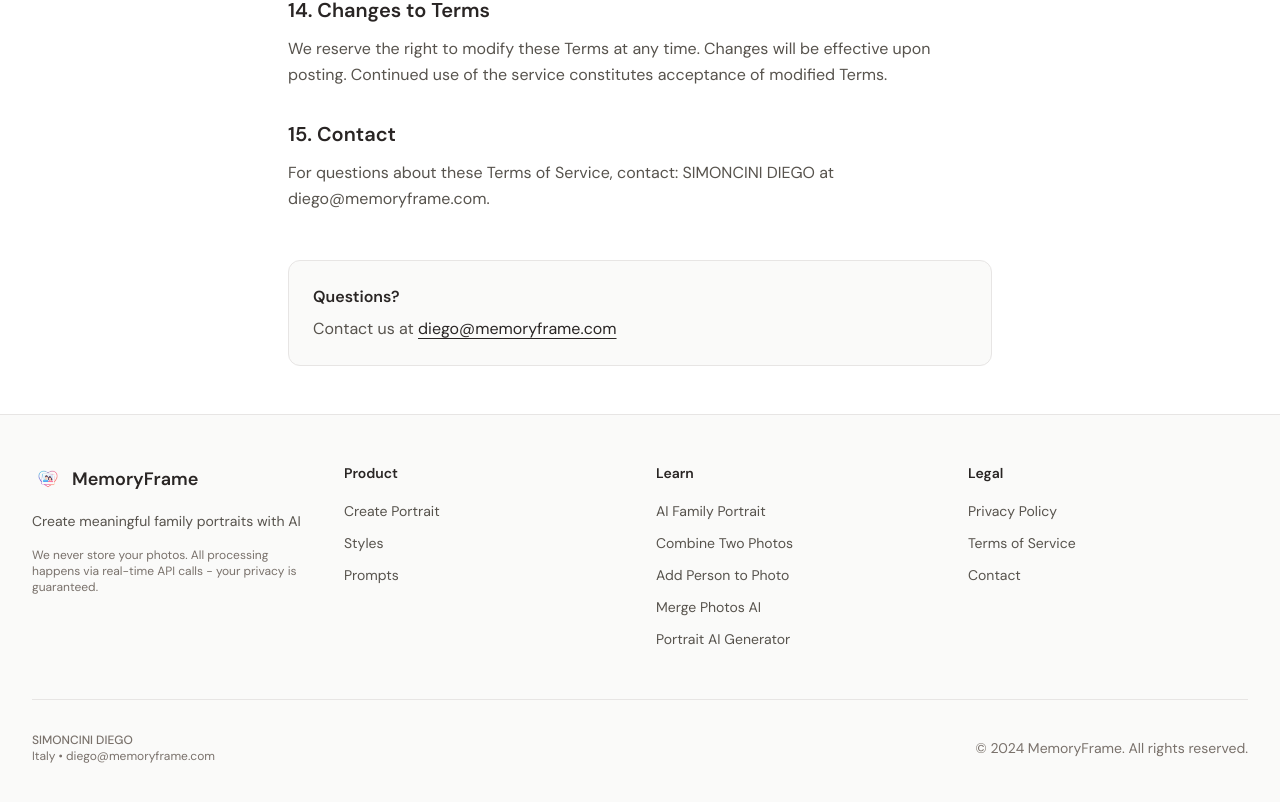
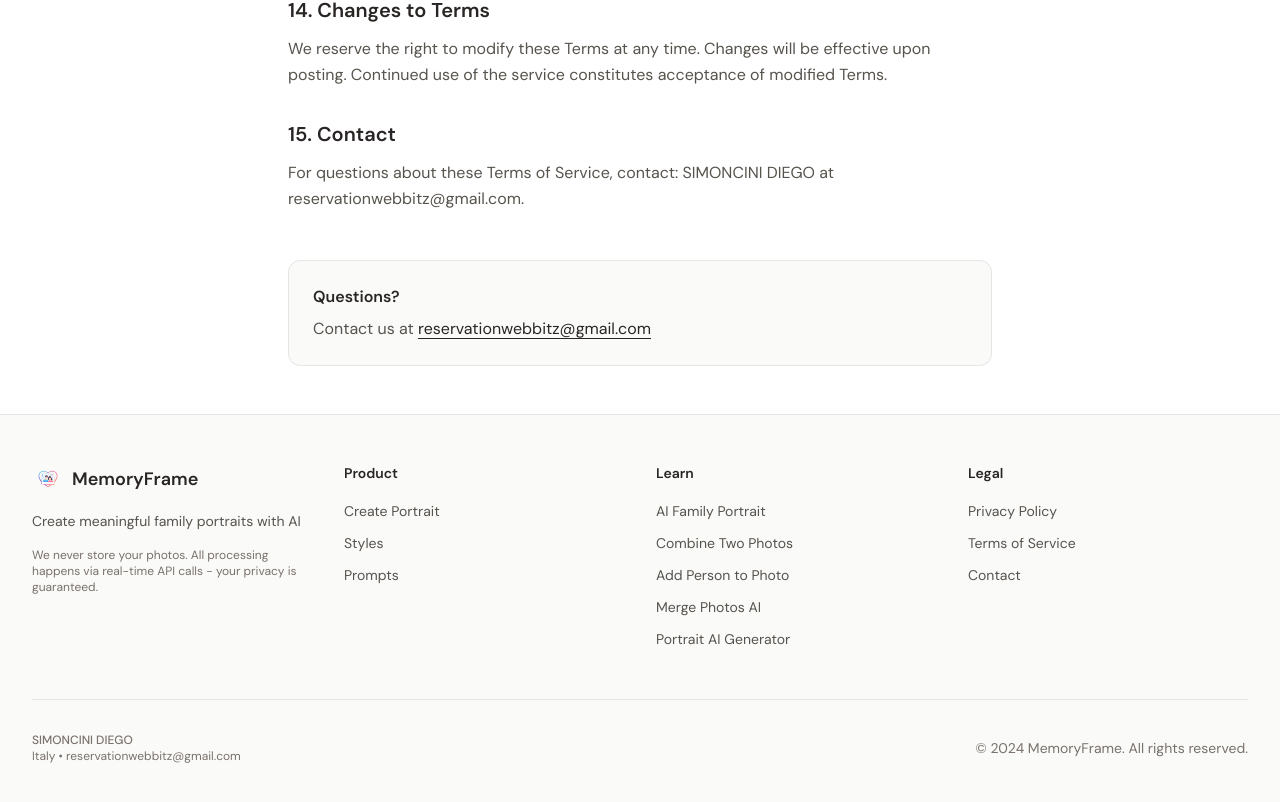
Before and after one commit to simoncinid/memoryframe, a Next.js app: page /terms in a window 1280 px wide. Shown: the part 2118-2920 px from the top of the page. Built offline with nearby package versions, Linux system fonts and the light colour scheme; no server answers.

Commit message:
Update contact email to reservationwebbitz@gmail.com

```diff
--- a/src/content/copy.ts
+++ b/src/content/copy.ts
@@ -464,7 +464,7 @@
     owner: {
       name: "SIMONCINI DIEGO",
       address: "Italy",
-      email: "diego@memoryframe.com",
+      email: "reservationwebbitz@gmail.com",
     },
     privacy: {
       title: "Privacy Policy",
@@ -472,7 +472,7 @@
       sections: [
         {
           title: "1. Data Controller",
-          content: "The Data Controller is SIMONCINI DIEGO, contactable at diego@memoryframe.com. This Privacy Policy explains how we handle your data when you use MemoryFrame.",
+          content: "The Data Controller is SIMONCINI DIEGO, contactable at reservationwebbitz@gmail.com. This Privacy Policy explains how we handle your data when you use MemoryFrame.",
         },
         {
           title: "2. Data We Collect",
@@ -496,7 +496,7 @@
         },
         {
           title: "7. Your Rights Under GDPR",
-          content: "As an EU resident, you have rights including: access to your data, rectification, erasure, restriction of processing, data portability, and objection to processing. Since we do not store personal data, most of these rights are automatically satisfied. For any privacy-related inquiries, contact diego@memoryframe.com.",
+          content: "As an EU resident, you have rights including: access to your data, rectification, erasure, restriction of processing, data portability, and objection to processing. Since we do not store personal data, most of these rights are automatically satisfied. For any privacy-related inquiries, contact reservationwebbitz@gmail.com.",
         },
         {
           title: "8. Children's Privacy",
@@ -512,7 +512,7 @@
         },
         {
           title: "11. Contact",
-          content: "For privacy-related questions or requests, contact: SIMONCINI DIEGO at diego@memoryframe.com.",
+          content: "For privacy-related questions or requests, contact: SIMONCINI DIEGO at reservationwebbitz@gmail.com.",
         },
       ],
     },
@@ -578,15 +578,15 @@
         },
         {
           title: "15. Contact",
-          content: "For questions about these Terms of Service, contact: SIMONCINI DIEGO at diego@memoryframe.com.",
+          content: "For questions about these Terms of Service, contact: SIMONCINI DIEGO at reservationwebbitz@gmail.com.",
         },
       ],
     },
     contact: {
       title: "Contact Us",
       intro: "We'd love to hear from you. Whether you have questions, feedback, or need support, reach out through the channel below.",
-      email: "diego@memoryframe.com",
-      privacyEmail: "diego@memoryframe.com",
+      email: "reservationwebbitz@gmail.com",
+      privacyEmail: "reservationwebbitz@gmail.com",
       responseTime: "We typically respond within 24-48 hours.",
     },
   },
@@ -595,7 +595,7 @@
     tagline: "Create meaningful family portraits with AI",
     copyright: "© 2024 MemoryFrame. All rights reserved.",
     legalEntity: "SIMONCINI DIEGO",
-    legalAddress: "Italy • diego@memoryframe.com",
+    legalAddress: "Italy • reservationwebbitz@gmail.com",
     links: {
       product: [
         { label: "Create Portrait", href: "/create" },
```
